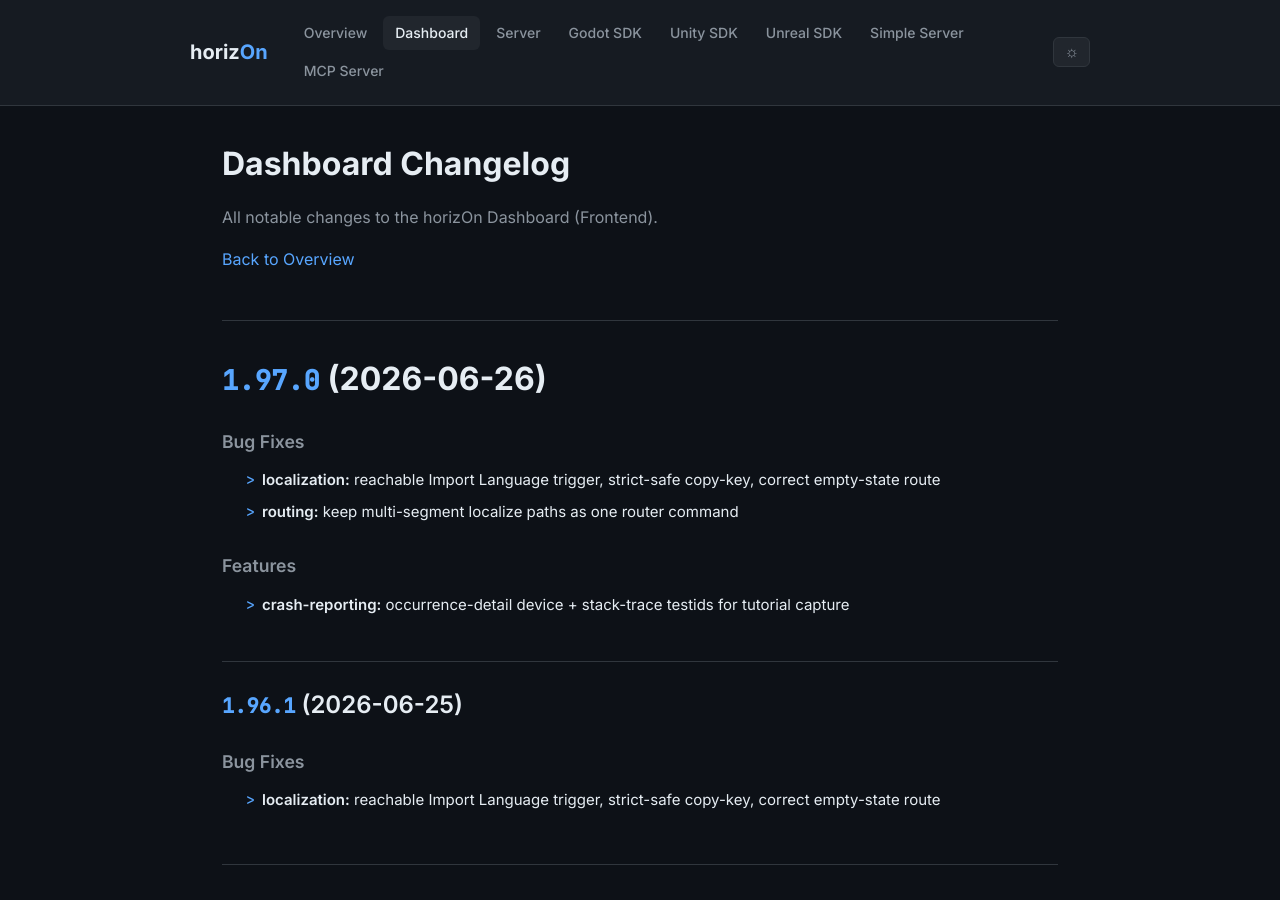
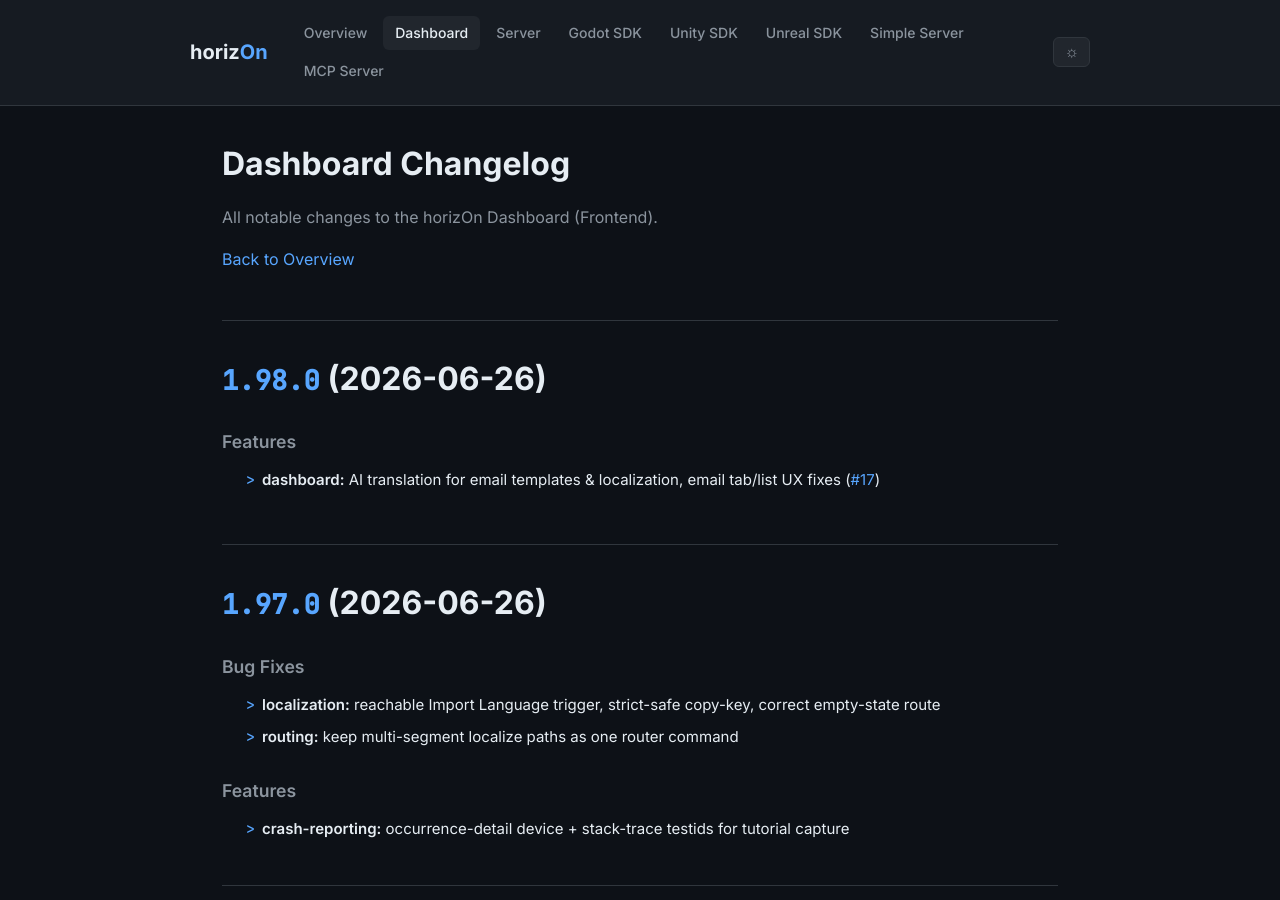
Before and after one commit to ProjectMakersDE/horizOn-Changelog, a Jekyll site: the page built from dashboard-changelog.md, in a window 1280 px wide and 900 px high. Built offline with Jekyll 4.4.1, drawn with Linux system fonts in a browser that asks for light colours.

Commit message:
chore: sync changelogs [skip ci]

```diff
--- a/dashboard-changelog.md
+++ b/dashboard-changelog.md
@@ -8,6 +8,13 @@ title: Dashboard Changelog
 All notable changes to the horizOn Dashboard (Frontend).
 
 [Back to Overview](.)
+
+# [1.98.0](https://github.com/ProjectMakersDE/horizOn-Dashboard/compare/v1.97.0...v1.98.0) (2026-06-26)
+
+
+### Features
+
+* **dashboard:** AI translation for email templates & localization, email tab/list UX fixes ([#17](https://github.com/ProjectMakersDE/horizOn-Dashboard/issues/17)) ([07c5d71](https://github.com/ProjectMakersDE/horizOn-Dashboard/commit/07c5d71bd7c5258ad9d68de729ac5f35ae1e1275))
 
 # [1.97.0](https://github.com/ProjectMakersDE/horizOn-Dashboard/compare/v1.96.1...v1.97.0) (2026-06-26)
 
```
Also changed, not shown: index.md (+1 -1 lines).
